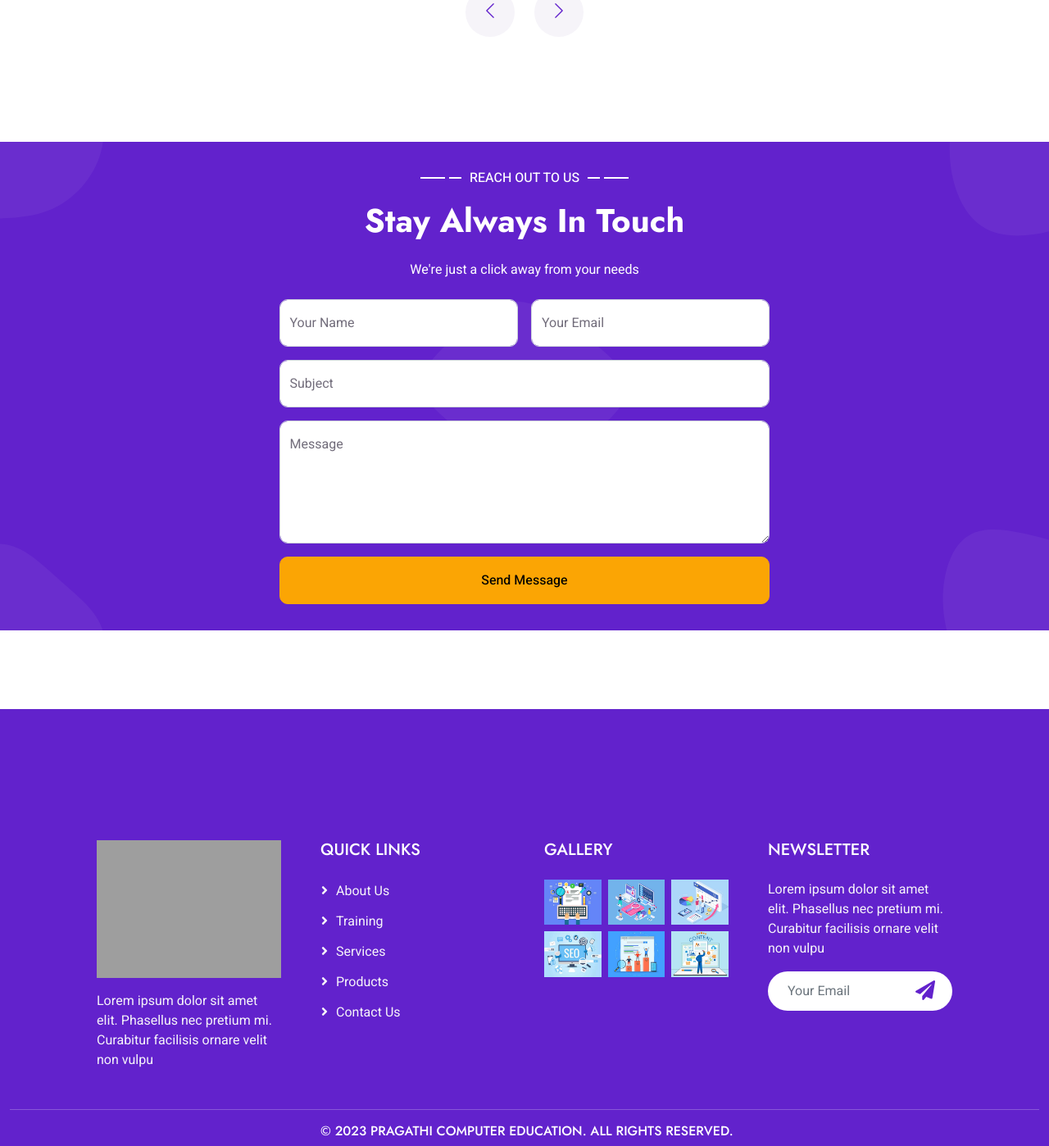
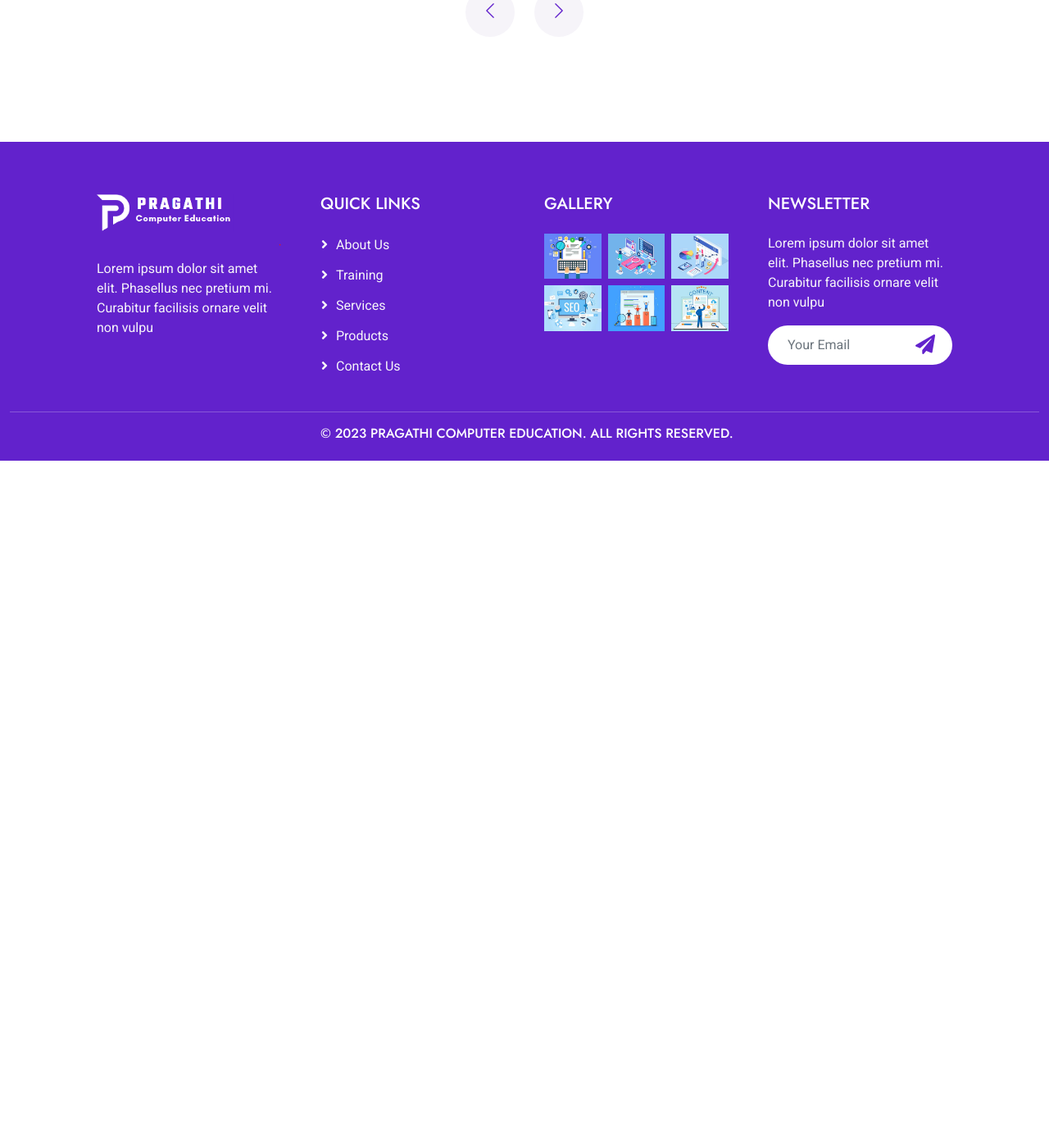
Before and after one commit to kiranv04/pragathi-123abc, a PHP site: page / in a window 1280 px wide. Shown: the part 3356-4754 px from the top of the page at 82% size. After the commit the page ends 3918 px from the top, so only its background shows below. Run offline with PHP 8.4, Linux system fonts and the light colour scheme; some libraries are stand-ins or nearby versions; grey boxes are pictures that could not be loaded.

Commit message:
Updated Header and index

```diff
--- a/pra/css/style.css
+++ b/pra/css/style.css
@@ -478,7 +478,8 @@ h6,
 /*** Footer ***/
 .footer {
   margin-top: 6rem;
-  padding-top: 9rem;
+  padding-top: 3rem;
+  padding-bottom: 1rem;
   /* background:
         url(../img/bg-top.png),
         url(../img/map.png); */
--- a/pra/header.php
+++ b/pra/header.php
@@ -1,5 +1,6 @@
 <!DOCTYPE html>
 <html lang="en">
+
 <head>
     <meta charset="utf-8">
     <title>Pragathi Computer Education</title>
@@ -45,7 +46,7 @@
     <div class="container-fluid bg-white p-0">
         <!-- Navbar & Hero Start -->
         <div class="container-fluid bg-white position-relative p-0">
-        <nav class="navbar navbar-expand-lg navbar-light px-4 px-lg-5 py-3 py-lg-0 sticky-top shadow-sm">
+            <nav class="navbar navbar-expand-lg navbar-light px-4 px-lg-5 py-3 py-lg-0 sticky-top shadow-sm">
                 <a href="" class="navbar-brand p-0">
                     <img src="img/logo/pragathi_new.png" alt="Logo">
                 </a>
--- a/pra/index.php
+++ b/pra/index.php
@@ -287,55 +287,4 @@
 </div>
 <!-- Testimonial End -->
 
-<!-- Newsletter Start -->
-<div class="container-fluid bg-primary newsletter py-5 wow fadeInUp" data-wow-delay="0.1s">
-    <div class="container py-5 px-lg-5">
-        <div class="row justify-content-center">
-            <div class="col-lg-7 text-center">
-                <p class="section-title text-white justify-content-center"><span></span>Reach Out to Us<span></span></p>
-                <h1 class="text-center text-white mb-4">Stay Always In Touch</h1>
-                <p class="text-white mb-4">We're just a click away from your needs</p>
-            </div>
-        </div>
-        <div class="row justify-content-center">
-            <div class="col-lg-7">
-                <div class="wow fadeInUp" data-wow-delay="0.3s">
-                    <form>
-                        <div class="row g-3">
-                            <div class="col-md-6">
-                                <div class="form-floating">
-                                    <input type="text" class="form-control" id="name" placeholder="Your Name">
-                                    <label for="name">Your Name</label>
-                                </div>
-                            </div>
-                            <div class="col-md-6">
-                                <div class="form-floating">
-                                    <input type="email" class="form-control" id="email" placeholder="Your Email">
-                                    <label for="email">Your Email</label>
-                                </div>
-                            </div>
-                            <div class="col-12">
-                                <div class="form-floating">
-                                    <input type="text" class="form-control" id="subject" placeholder="Subject">
-                                    <label for="subject">Subject</label>
-                                </div>
-                            </div>
-                            <div class="col-12">
-                                <div class="form-floating">
-                                    <textarea class="form-control" placeholder="Leave a message here" id="message" style="height: 150px"></textarea>
-                                    <label for="message">Message</label>
-                                </div>
-                            </div>
-                            <div class="col-12">
-                                <button class="btn btn-secondary w-100 py-3" type="submit">Send Message</button>
-                            </div>
-                        </div>
-                    </form>
-                </div>
-            </div>
-        </div>
-    </div>
-</div>
-<!-- Newsletter End -->
-
 <?php include 'footer.php'; ?>
```
Also changed, not shown: pra/img/pragathi_white_new.png (added).
